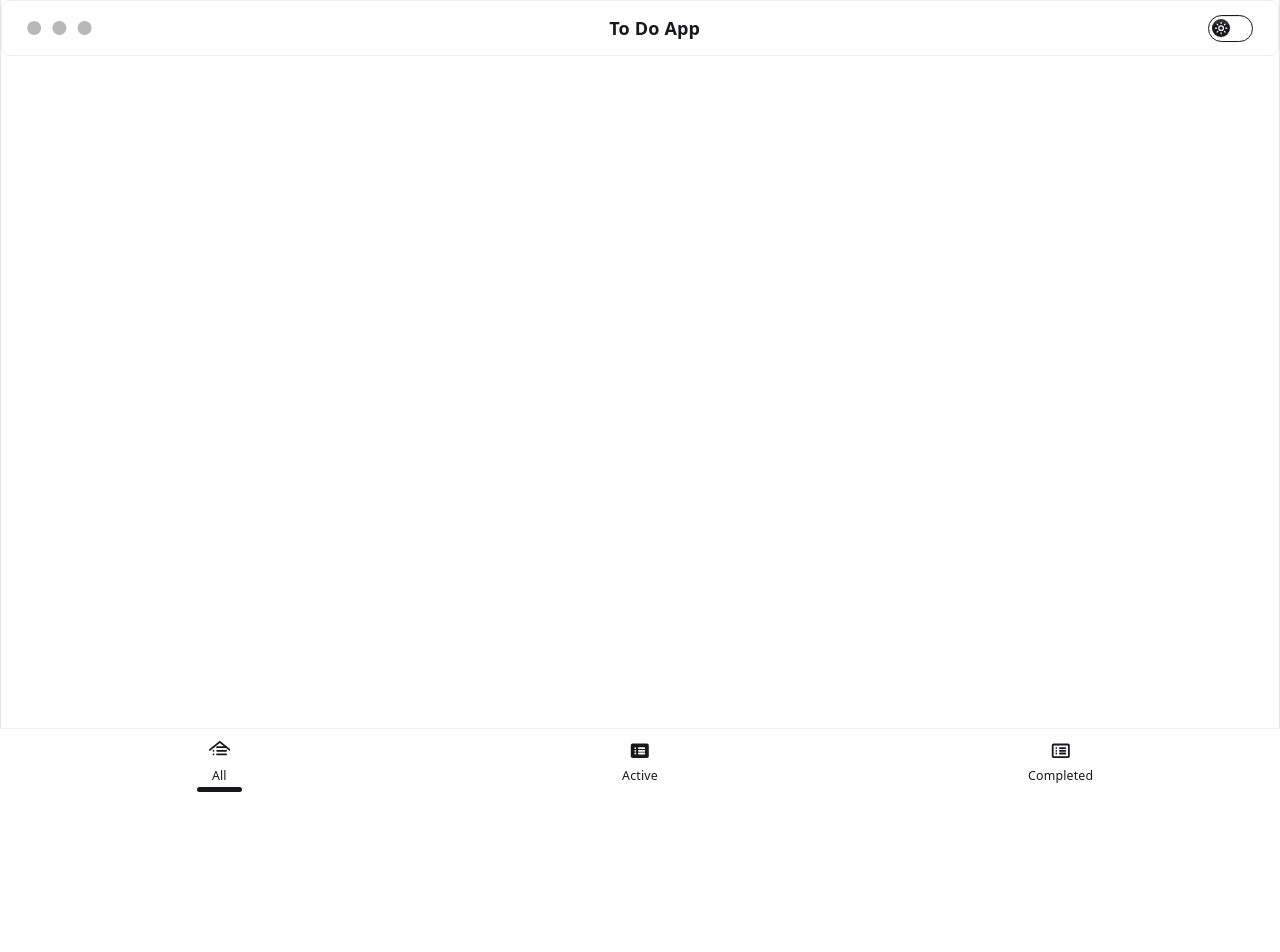
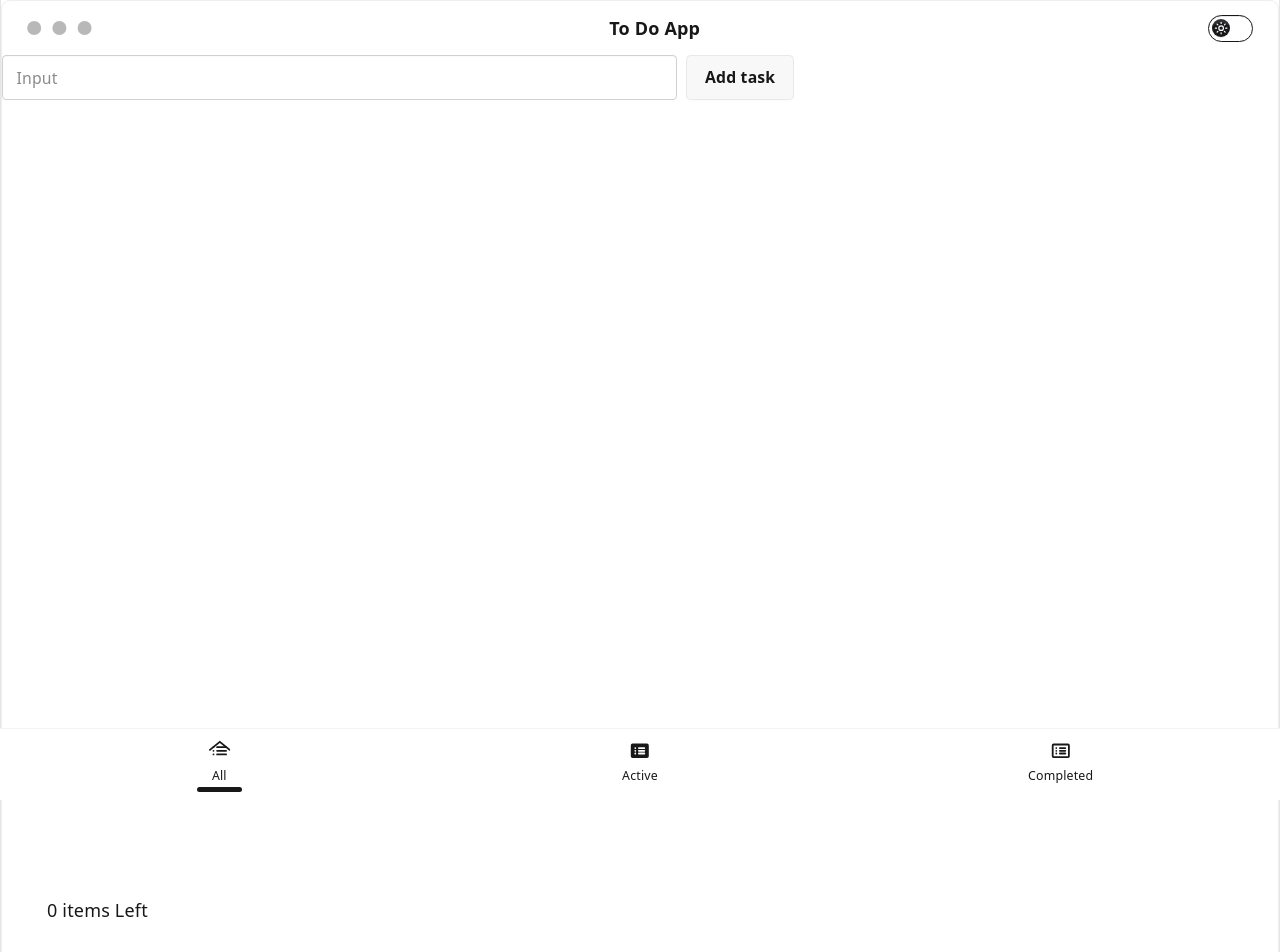
Before and after one commit to chadgarc/lab10.3-Context-API, a React (Vite) app: page / in a window 1280 px wide. Shown: the top 952 px of the page. Before the commit the page ends 800 px from the top, so only its background shows below. Built offline with nearby package versions, Linux system fonts and the light colour scheme.

Commit message:
feat: implement TodoInput and TodoList components and update TodoItem styling

```diff
--- a/src/App.tsx
+++ b/src/App.tsx
@@ -1,6 +1,9 @@
 import { Providers } from './Providers';
 import { ThemeToggleButton } from './Components/ThemeToggleButton';
 import { FilterButtons } from './Components/FilterButtons';
+import { TodoInput } from './Components/TodoInput';
+import { TodoList } from './Components/TodoList';
+
 
 function App() {
   return (
@@ -11,7 +14,8 @@ function App() {
           <ThemeToggleButton />
         </div>
         <section className='w-full'>
-
+          <TodoInput />
+          <TodoList />
           <FilterButtons />
         </section>
       </div>
--- a/src/Components/TodoInput.tsx
+++ b/src/Components/TodoInput.tsx
@@ -0,0 +1,28 @@
+import { useState } from "react";
+import { useTodoListContext } from "../contexts/TodoContext";
+
+export function TodoInput(){
+    const [input, setInput] = useState('');
+    const { addTodo } = useTodoListContext();
+
+    const handleSubmit = () => {
+        if (input.trim() !== '') addTodo(input);
+        setInput('');
+    };
+
+    return (
+        <section className="flex gap-2">
+            <label className="floating-label">
+                <input type="text"
+                placeholder="Input"
+                onChange={(e) => setInput(e.target.value)}
+                className="input h-10 w-80 lg:w-150" value={input} />
+                <span>Task</span>
+            </label>
+            <button
+            className="btn hover:btn-info hover:text-white"
+            onClick={handleSubmit}
+            >Add task</button>
+        </section>
+    )
+}
--- a/src/Components/TodoItem.tsx
+++ b/src/Components/TodoItem.tsx
@@ -4,14 +4,14 @@ import type { Todo } from "../Types";
 export function TodoItem({ id, task, isCompleted }: Todo) {
     const { updateTodoStatus, removeTodo, updateTodoTask } = useTodoListContext();
     return (
-        <li className="flex justify-between">
+        <li className="flex justify-between items-center">
             <input
                 type="checkbox"
                 checked={isCompleted}
                 onChange={() => updateTodoStatus(id)}
             />
-            <p>{task}</p>
-            <section>
+            <div className="text-left w-full ms-5">{task}</div>
+            <section className="flex gap-5">
                 <button onClick={() => updateTodoTask(id, task)}>
                     <svg className="w-4 h-4" fill="none" stroke="currentColor" viewBox="0 0 24 24">
                         <path strokeLinecap="round" strokeLinejoin="round" strokeWidth={2} d="M11 5H6a2 2 0 00-2 2v11a2 2 0 002 2h11a2 2 0 002-2v-5m-1.414-9.414a2 2 0 112.828 2.828L11.828 15H9v-2.828l8.586-8.586z" />
--- a/src/Components/TodoList.tsx
+++ b/src/Components/TodoList.tsx
@@ -1 +1,29 @@
 import { useTodoListContext } from "../contexts/TodoContext";
+import { useFilterContext } from "../contexts/FilterContext";
+import { TodoItem } from "./TodoItem";
+
+export function TodoList(){
+    const {todoList, clearCompletedTodos} = useTodoListContext();
+    const {filter} = useFilterContext();
+
+    return (
+        <div className="px-10 flex flex-col justify-between mt-2">
+            <ul className="flex flex-col overflow-scroll h-195 lg:h-170 gap-2 w-full">
+                {todoList.map(todo => {
+                    if (filter === 'all') return <TodoItem key={todo.id} {...todo} />
+                    if (filter === 'active') return !todo.isCompleted && <TodoItem key={todo.id} {...todo} />
+                    if (filter === 'completed') return todo.isCompleted && <TodoItem key={todo.id} {...todo} />
+                })}
+            </ul>
+            <section className="flex justify-between mb-15 mt-5">
+                <div>
+                    <p>{todoList.filter(todo => !todo.isCompleted).length} items Left</p>
+                </div>
+                {todoList.filter(todo => todo.isCompleted).length > 0 &&
+                    <button className="text-blue-500 underline-offset-4" onClick={clearCompletedTodos}>
+                        Clear Completed {todoList.filter(todo => todo.isCompleted).length}
+                    </button>}
+            </section>
+        </div>
+    )
+}
--- a/src/contexts/FilterContext.tsx
+++ b/src/contexts/FilterContext.tsx
@@ -1,5 +1,5 @@
 import { createContext, useContext, useEffect, useState } from "react";
-import { FilterContextType } from "../Types";
+import type { FilterContextType } from "../Types";
 
 const FilterContext = createContext<FilterContextType | undefined>(undefined);
 
```
